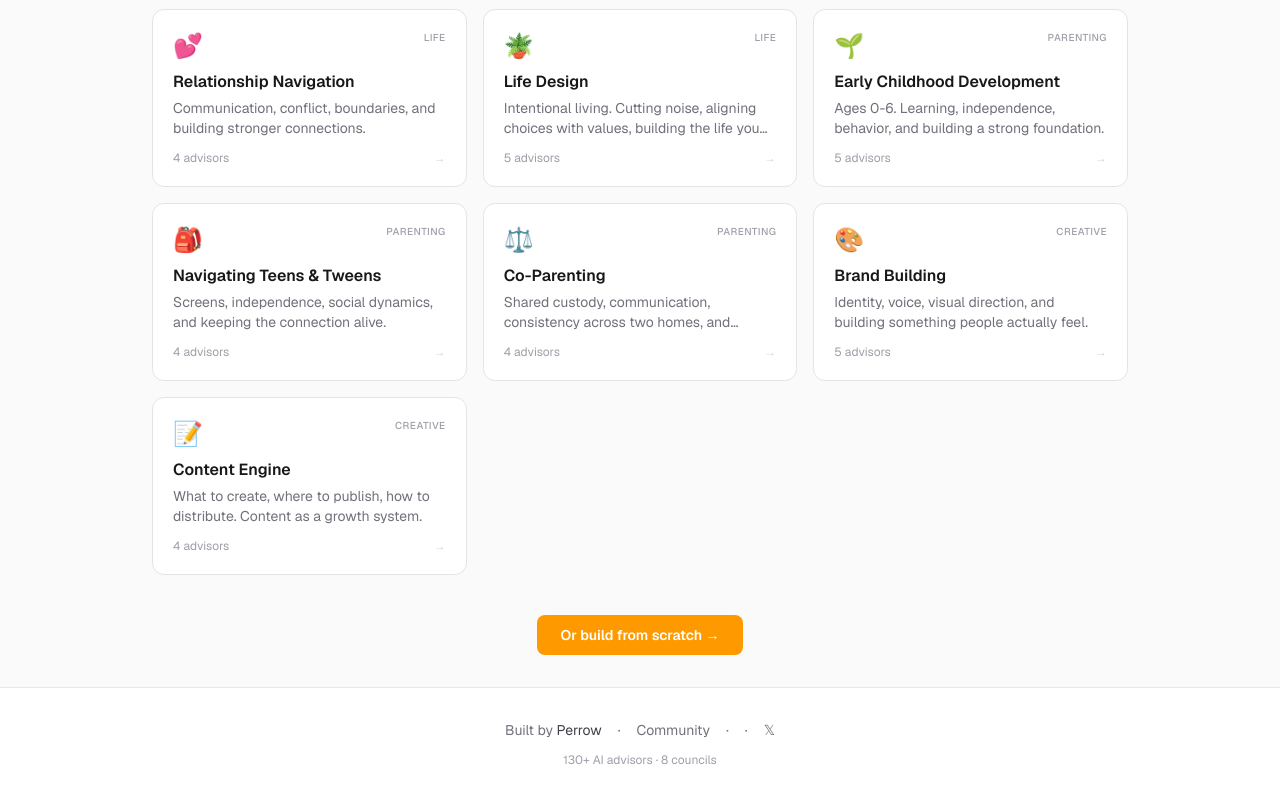
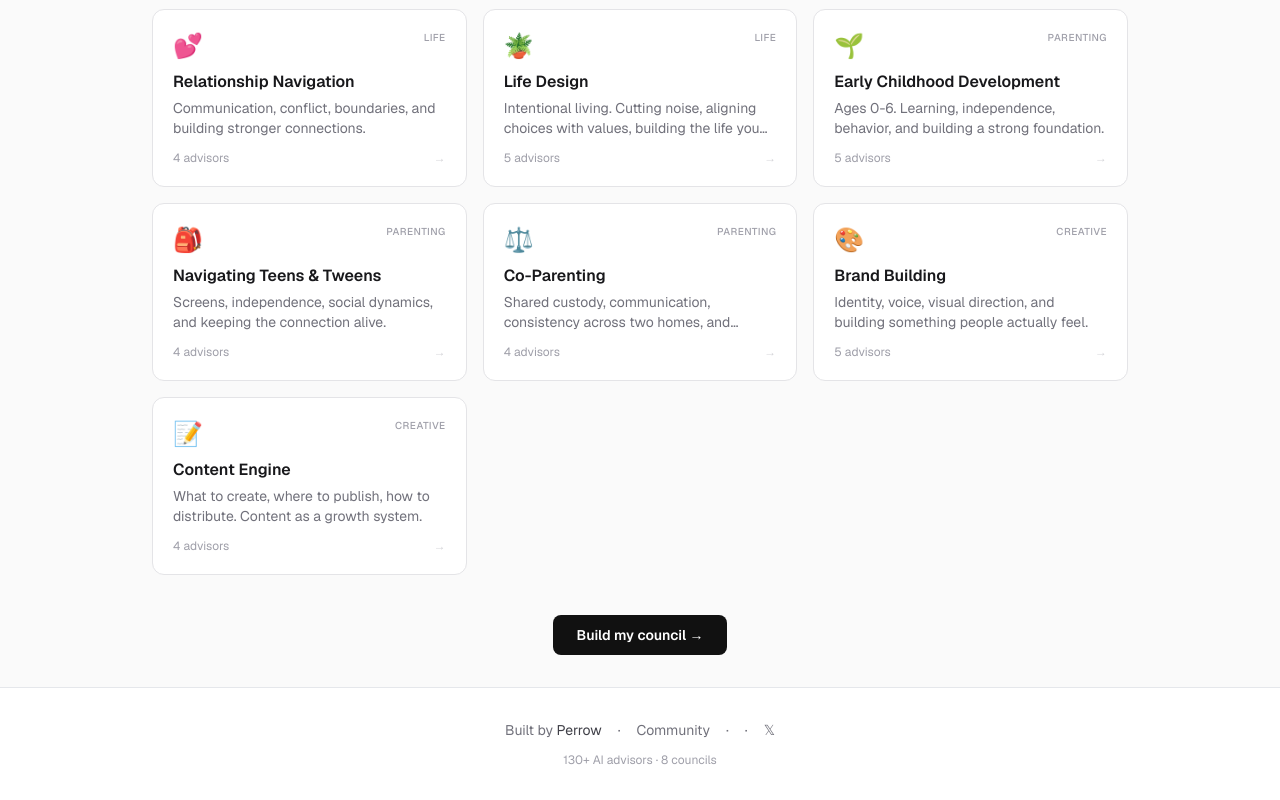
Before and after one commit to AgentPerrow/runcouncil, a Next.js app: page /templates in a window 1280 px wide. Shown: the part 1631-2431 px from the top of the page. Built offline with nearby package versions, Linux system fonts and the light colour scheme.

Commit message:
copy: better CTA on templates page

```diff
--- a/src/app/templates/page.tsx
+++ b/src/app/templates/page.tsx
@@ -90,9 +90,9 @@ export default function TemplatesPage() {
         <div className="mt-10 text-center">
           <Link
             href="/build"
-            className="inline-block rounded-lg bg-amber-500 px-6 py-2.5 text-sm font-semibold text-white hover:bg-amber-400"
+            className="inline-block rounded-lg bg-[#111111] px-6 py-2.5 text-sm font-semibold text-white hover:bg-[#222]"
           >
-            Or build from scratch →
+            Build my council →
           </Link>
         </div>
       </div>
```
